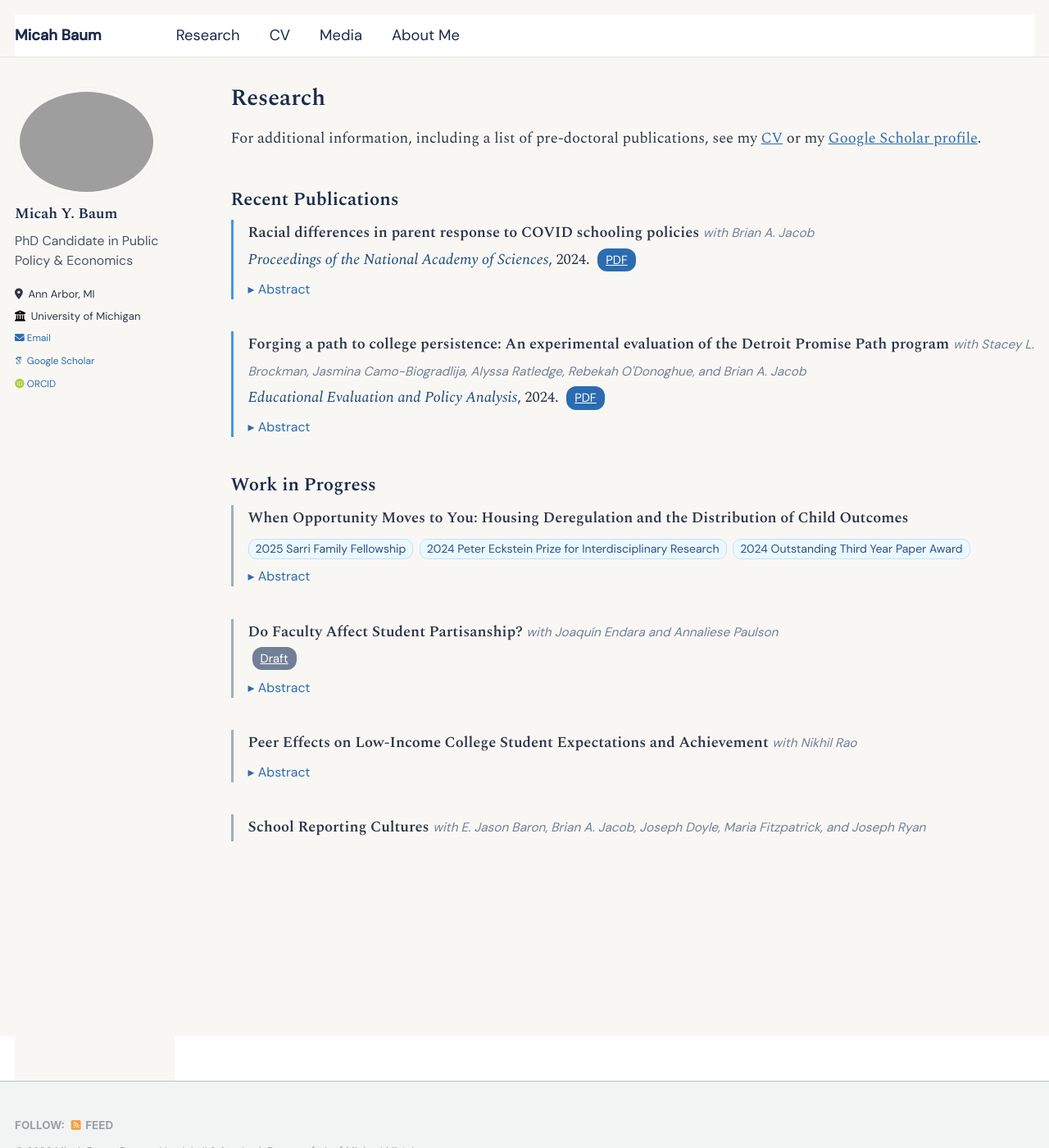
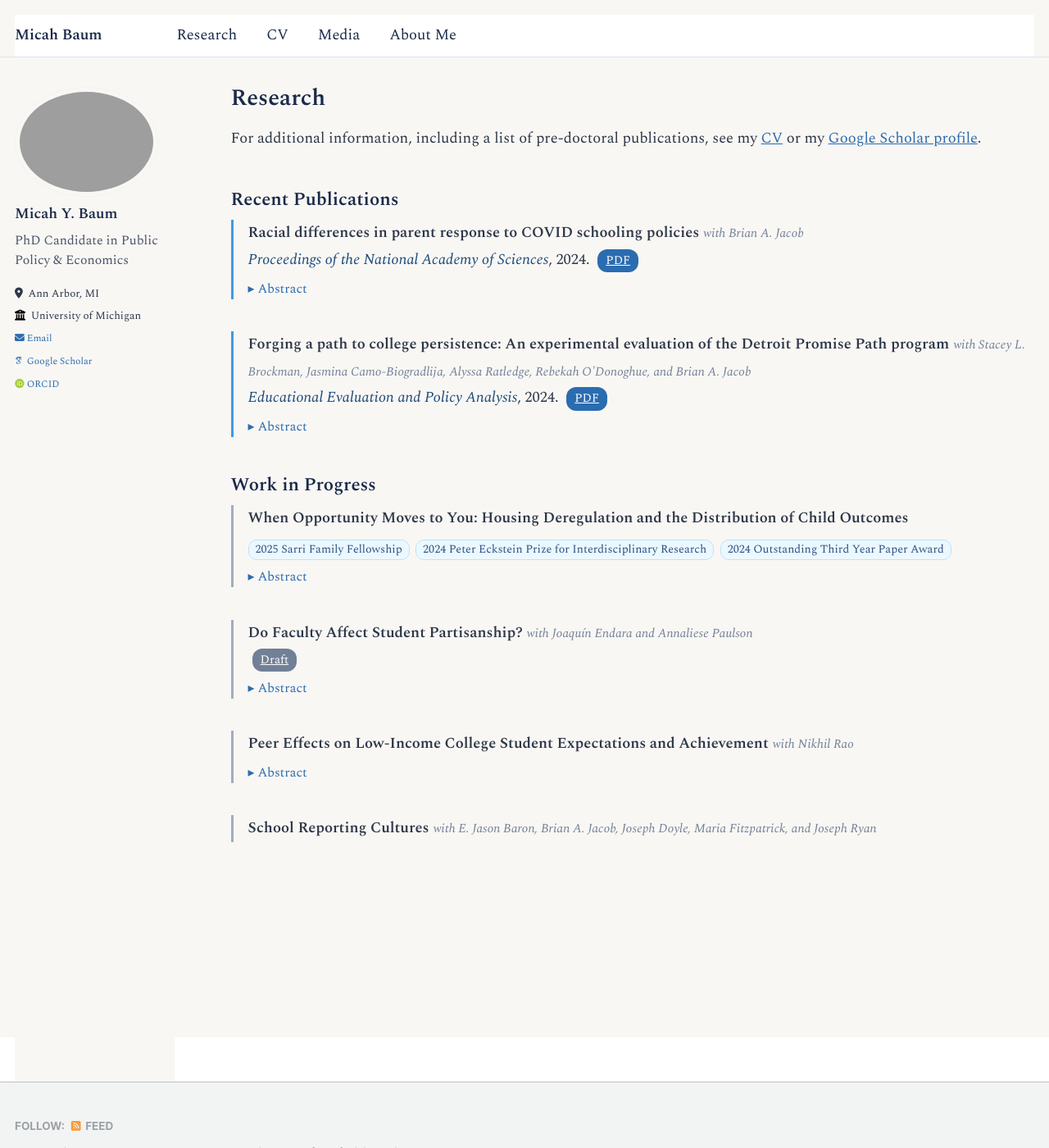
Before and after one commit to micah-baum/micah-baum.github.io, a Jekyll site: the page built from _pages/research.md, in a window 1280 px wide and 1400 px high. Shown: the whole window at 82% size. Built offline with Jekyll 4.4.1, drawn with Linux system fonts in a browser that asks for light colours; some web fonts are replaced.

Commit message:
Switch to all-Spectral font; fix CV nav link new-tab
- Remove DM Sans, replace all font references with Spectral
- Fix CV nav link by adding target="_blank" in masthead template
  for any link URL containing '.pdf'

Co-Authored-By: Claude Sonnet 4.6 <noreply@anthropic.com>

```diff
--- a/_includes/head/custom.html
+++ b/_includes/head/custom.html
@@ -29,10 +29,10 @@
 <script src="https://cdnjs.cloudflare.com/polyfill/v3/polyfill.min.js?features=es6"></script>
 <script id="MathJax-script" async src="https://cdn.jsdelivr.net/npm/mathjax@3/es5/tex-mml-chtml.js"></script>
 
-<!-- Google Fonts: Spectral (body serif) + DM Sans (labels/accents) -->
+<!-- Google Fonts: Spectral -->
 <link rel="preconnect" href="https://fonts.googleapis.com">
 <link rel="preconnect" href="https://fonts.gstatic.com" crossorigin>
-<link href="https://fonts.googleapis.com/css2?family=Spectral:ital,wght@0,400;0,600;1,400&family=DM+Sans:opsz,wght@9..40,400;9..40,500&display=swap" rel="stylesheet">
+<link href="https://fonts.googleapis.com/css2?family=Spectral:ital,wght@0,400;0,600;1,400&display=swap" rel="stylesheet">
 
 <style>
 /* ── Global typography & palette ── */
@@ -64,7 +64,7 @@ a:hover {
 }
 .masthead__inner-wrap a,
 .greedy-nav a {
-  font-family: 'DM Sans', sans-serif;
+  font-family: 'Spectral', Georgia, serif;
   color: #1a2a4a;
 }
 /* Sidebar */
@@ -76,7 +76,7 @@ a:hover {
   color: #1a2a4a !important;
 }
 .author__bio {
-  font-family: 'DM Sans', sans-serif !important;
+  font-family: 'Spectral', Georgia, serif !important;
   font-size: 0.88em !important;
   color: #4a5568 !important;
 }
@@ -85,7 +85,7 @@ a:hover {
 .author__urls li,
 .author__urls a,
 .author__desktop {
-  font-family: 'DM Sans', sans-serif;
+  font-family: 'Spectral', Georgia, serif;
   font-size: 0.9em;
   color: #2d3748;
 }
--- a/_includes/masthead.html
+++ b/_includes/masthead.html
@@ -13,7 +13,7 @@
               {% else %}
               {% assign domain = base_path %}
             {% endif %}
-            <li class="masthead__menu-item"><a href="{{ domain }}{{ link.url }}">{{ link.title }}</a></li>
+            <li class="masthead__menu-item"><a href="{{ domain }}{{ link.url }}"{% if link.url contains '.pdf' %} target="_blank" rel="noopener"{% endif %}>{{ link.title }}</a></li>
           {% endfor %}
         </ul>
         <ul class="hidden-links hidden"></ul>
--- a/_pages/research.md
+++ b/_pages/research.md
@@ -23,7 +23,7 @@ author_profile: true
   color: #1a4a7a;
 }
 .coauthors {
-  font-family: 'DM Sans', sans-serif;
+  font-family: 'Spectral', Georgia, serif;
   font-size: 84%;
   color: #718096;
 }
@@ -31,7 +31,7 @@ author_profile: true
   display: inline-block;
   padding: 1px 10px;
   border-radius: 12px;
-  font-family: 'DM Sans', sans-serif;
+  font-family: 'Spectral', Georgia, serif;
   font-size: 80%;
   text-decoration: none;
   margin-left: 5px;
@@ -48,14 +48,14 @@ author_profile: true
   color: #2c5282;
   border: 1px solid #bee3f8;
   border-radius: 10px;
-  font-family: 'DM Sans', sans-serif;
+  font-family: 'Spectral', Georgia, serif;
   font-size: 78%;
   padding: 1px 8px;
   margin: 2px 3px 2px 0;
 }
 .paper-abstract > summary {
   cursor: pointer;
-  font-family: 'DM Sans', sans-serif;
+  font-family: 'Spectral', Georgia, serif;
   font-size: 88%;
   color: #2b6cb0;
   margin-top: 7px;
```
Also changed, not shown: _pages/media.md (+1 -1 lines).
